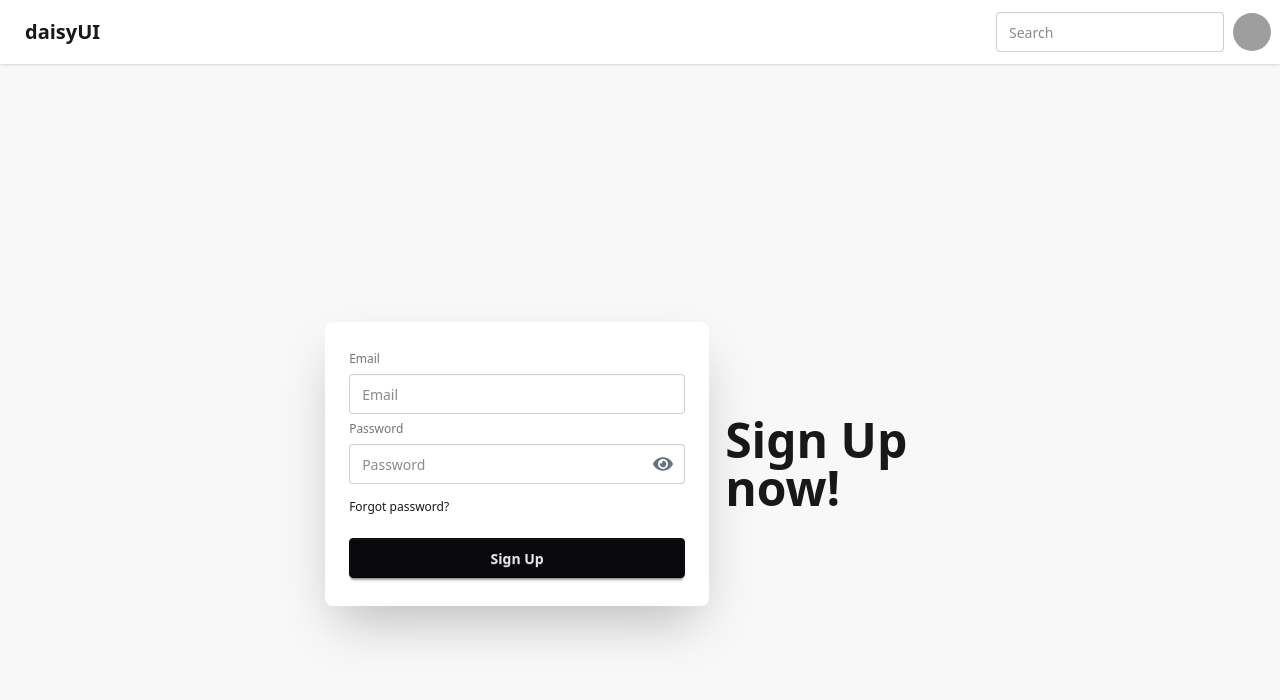
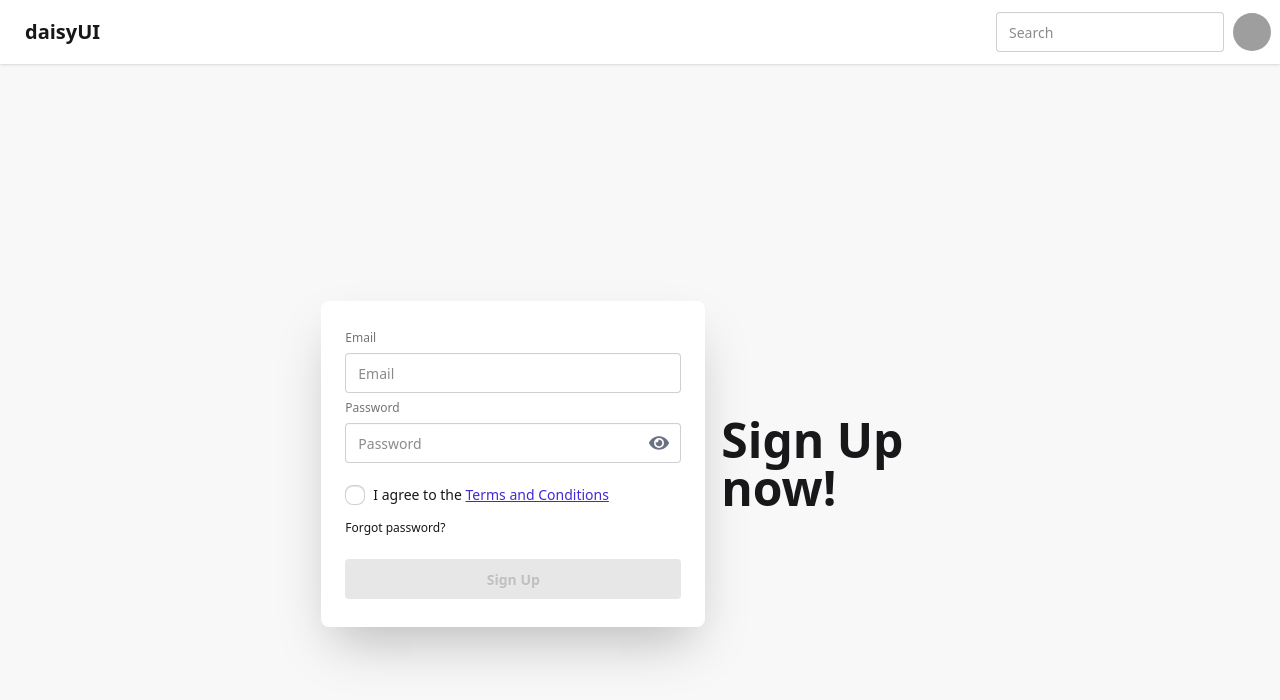
Before and after one commit to atikmahmud482/react2, a React (Vite) app in the folder email-password-verification/: page /signup in a window 1280 px wide. Shown: the top 700 px of the page. Built offline with nearby package versions, Linux system fonts and the light colour scheme; grey boxes are pictures that could not be loaded.

Commit message:
video 50-6 terms & condition added

```diff
--- a/email-password-verification/src/components/SignUp.jsx
+++ b/email-password-verification/src/components/SignUp.jsx
@@ -7,9 +7,17 @@ const SignUp = () => {
   const [errorMessage, setErrorMessage] = useState("");
   const [successMessage, setSuccessMessage] = useState("");
   const [showPassword, setShowPassword] = useState(false); // State to toggle password visibility
+  const [agreeToTerms, setAgreeToTerms] = useState(false); // State for Terms and Conditions checkbox
 
   const handleSignUp = (e) => {
     e.preventDefault();
+
+    // Check if the user agreed to the Terms and Conditions
+    if (!agreeToTerms) {
+      setErrorMessage("You must agree to the Terms and Conditions.");
+      return;
+    }
+
     const email = e.target.email.value;
     const password = e.target.pass.value;
 
@@ -80,13 +88,39 @@ const SignUp = () => {
                     </button>
                   </div>
 
+                  {/* Terms and Conditions Checkbox */}
+                  <div className="mt-4 flex items-center">
+                    <input
+                      type="checkbox"
+                      id="terms"
+                      name="terms"
+                      className="checkbox checkbox-sm"
+                      checked={agreeToTerms}
+                      onChange={(e) => setAgreeToTerms(e.target.checked)} // Update state
+                    />
+                    <label htmlFor="terms" className="ml-2 text-sm">
+                      I agree to the{" "}
+                      <a
+                        href="/terms" // Replace with your actual Terms and Conditions link
+                        className="link link-primary"
+                        target="_blank"
+                        rel="noopener noreferrer">
+                        Terms and Conditions
+                      </a>
+                    </label>
+                  </div>
+
                   {/* Forgot Password Link */}
                   <div className="mt-2">
                     <a className="link link-hover">Forgot password?</a>
                   </div>
 
                   {/* Sign Up Button */}
-                  <button type="submit" className="btn btn-neutral mt-4 w-full">
+                  <button
+                    type="submit"
+                    className="btn btn-neutral mt-4 w-full"
+                    disabled={!agreeToTerms} // Disable button if checkbox is not checked
+                  >
                     Sign Up
                   </button>
 
```
